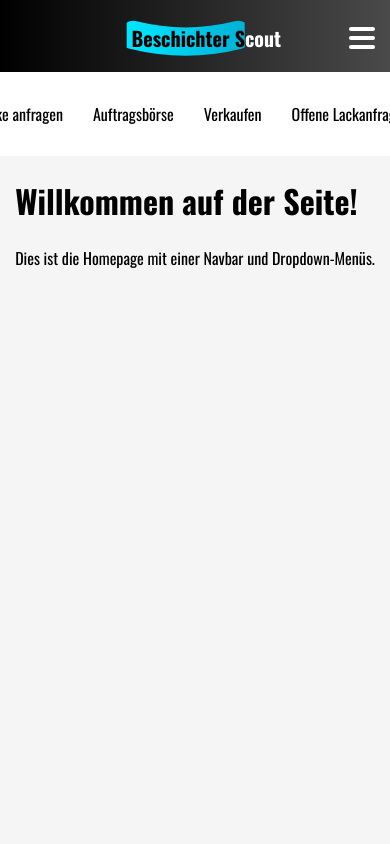
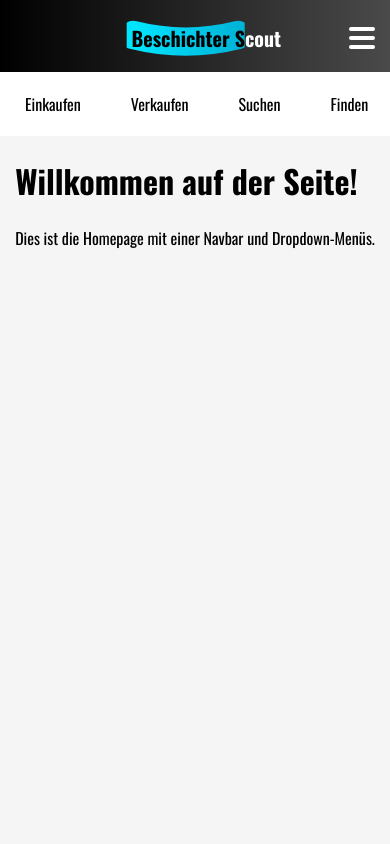
Before and after one commit to Berliner108/2, a Next.js app: page / in a window 390 px wide. Shown: the top 844 px of the page. Built offline with nearby package versions, Linux system fonts and the light colour scheme.

Commit message:
Meine Commit-Nachricht

```diff
--- a/src/app/login/login.module.css
+++ b/src/app/login/login.module.css
@@ -6,7 +6,7 @@
     color: #333;
     padding: 20px;
     max-width: 1200px;
-    margin-top: 20px;
+    margin-top: 00px;
   }
 
   .header {
--- a/src/app/page.tsx
+++ b/src/app/page.tsx
@@ -7,20 +7,24 @@ export default function Page() {
       <nav className={styles.navbar}>
         <ul className={styles.navList}>
           {[
-            { title: 'Angebote einholen', links: [{ href: '/', text: 'Startseite' }] },
-            { title: 'Kaufen', links: [{ href: '/about/team', text: 'Unser Team' }, { href: '/about/vision', text: 'Unsere Vision' }] },
-            { title: 'Lacke anfragen', links: [{ href: '/services/webdesign', text: 'Webdesign' }, { href: '/services/seo', text: 'SEO' }] },
-            { title: 'Auftragsbörse', links: [{ href: '/contact/email', text: 'E-Mail' }, { href: '/contact/phone', text: 'Telefon' }] },
-            { title: 'Verkaufen', links: [{ href: '/portfolio/websites', text: 'Websites' }, { href: '/portfolio/apps', text: 'Apps' }] },
-            { title: 'Offene Lackanfragen', links: [{ href: '/blog/latest', text: 'Neueste Artikel' }, { href: '/blog/popular', text: 'Beliebteste Artikel' }] },
-            { title: 'Wissenswertes', links: [{ href: '/faq/shipping', text: 'Versand' }, { href: '/faq/payment', text: 'Zahlung' }] },
-            { title: 'Mein Konto', links: [{ href: '/support/help', text: 'Hilfe' }, { href: '/support/contact', text: 'Kontakt' }] }
+            { title: 'Einkaufen', href: '/einkaufen', links: [{ href: '/startseite', text: 'Startseite' }] },
+            { title: 'Verkaufen', href: '/verkaufen', links: [{ href: '/about/team', text: 'Unser Team' }, { href: '/about/vision', text: 'Unsere Vision' }] },
+            { title: 'Suchen', href: '/suchen', links: [{ href: '/services/webdesign', text: 'Webdesign' }, { href: '/services/seo', text: 'SEO' }] },
+            { title: 'Finden', href: '/finden', links: [{ href: '/contact/email', text: 'E-Mail' }, { href: '/contact/phone', text: 'Telefon' }] },
+            { title: 'Online', href: '/online', links: [{ href: '/portfolio/websites', text: 'Websites' }, { href: '/portfolio/apps', text: 'Apps' }] },
+            { title: 'Offline', href: '/offline', links: [{ href: '/blog/latest', text: 'Neueste Artikel' }, { href: '/blog/popular', text: 'Beliebteste Artikel' }] },
+            { title: 'Wissenswertes', href: '/wissenswertes', links: [{ href: '/faq/shipping', text: 'Versand' }, { href: '/faq/payment', text: 'Zahlung' }] },
+            { title: 'Über', href: '/ueber', links: [{ href: '/support/help', text: 'Hilfe' }, { href: '/support/contact', text: 'Kontakt' }] }
           ].map((item, index) => (
             <li key={index} className={styles.navItem}>
-              <button className={styles.navButton}>{item.title}</button>
+              <Link href={item.href} className={styles.navButton}>
+                {item.title}
+              </Link>
               <div className={styles.dropdown}>
                 {item.links.map((link, linkIndex) => (
-                  <Link key={linkIndex} href={link.href} className={styles.dropdownLink}>{link.text}</Link>
+                  <Link key={linkIndex} href={link.href} className={styles.dropdownLink}>
+                    {link.text}
+                  </Link>
                 ))}
               </div>
             </li>
--- a/src/app/registrieren/registrieren.module.css
+++ b/src/app/registrieren/registrieren.module.css
@@ -6,7 +6,7 @@
   color: #333;
   padding: 20px;
   max-width: 1200px;
-  margin-top: 20px;
+
 }
 
 .header {
--- a/src/styles/Home.module.css
+++ b/src/styles/Home.module.css
@@ -19,6 +19,12 @@
   padding: 10px 0;
   position: relative;
   z-index: 1000;
+  scrollbar-width: none; /* Für Firefox */
+
+}
+
+.navbar::-webkit-scrollbar {
+  display: none; /* Für Chrome, Safari und Edge */
 }
 
 /* Navbar Liste */
@@ -94,6 +100,9 @@
     overflow-x: auto;
     -webkit-overflow-scrolling: touch;
     white-space: nowrap;
+    display: flex;
+    justify-content: flex-start; /* Links beginnen ganz links */
+    min-width: 100vw; /* Stellt sicher, dass die Navbar mindestens so breit ist wie der Bildschirm */
   }
 
   .navList {
@@ -101,11 +110,12 @@
     flex-wrap: nowrap;
     justify-content: flex-start;
     padding: 10px 0;
+    margin: 0;
+    min-width: max-content; /* Verhindert, dass die Links abgeschnitten werden */
   }
 
   .navItem {
-    margin-right: 0px;
-    margin-left: 0px;
+    margin: 0 10px; /* Falls nötig, Abstand anpassen */
   }
 
   /* Dropdown für mobile Ansicht ausblenden */
```
